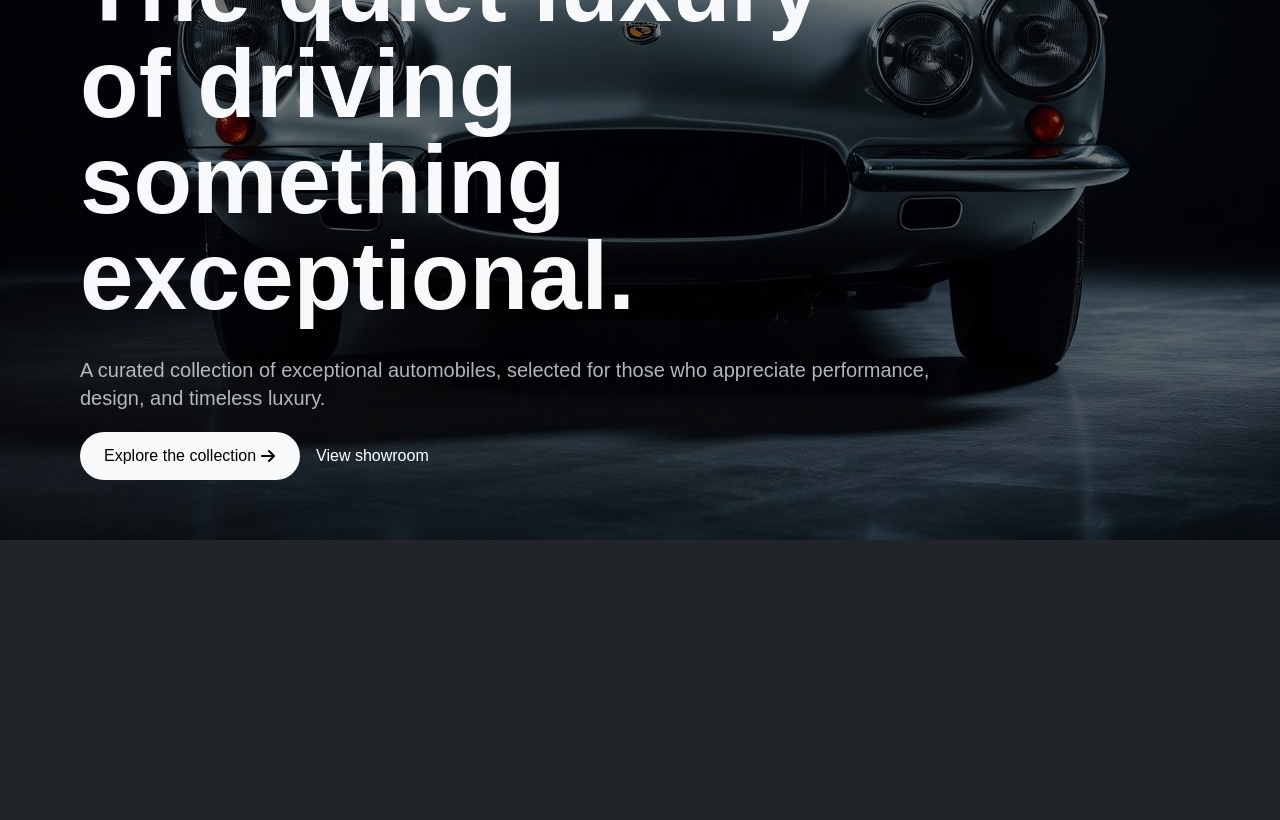
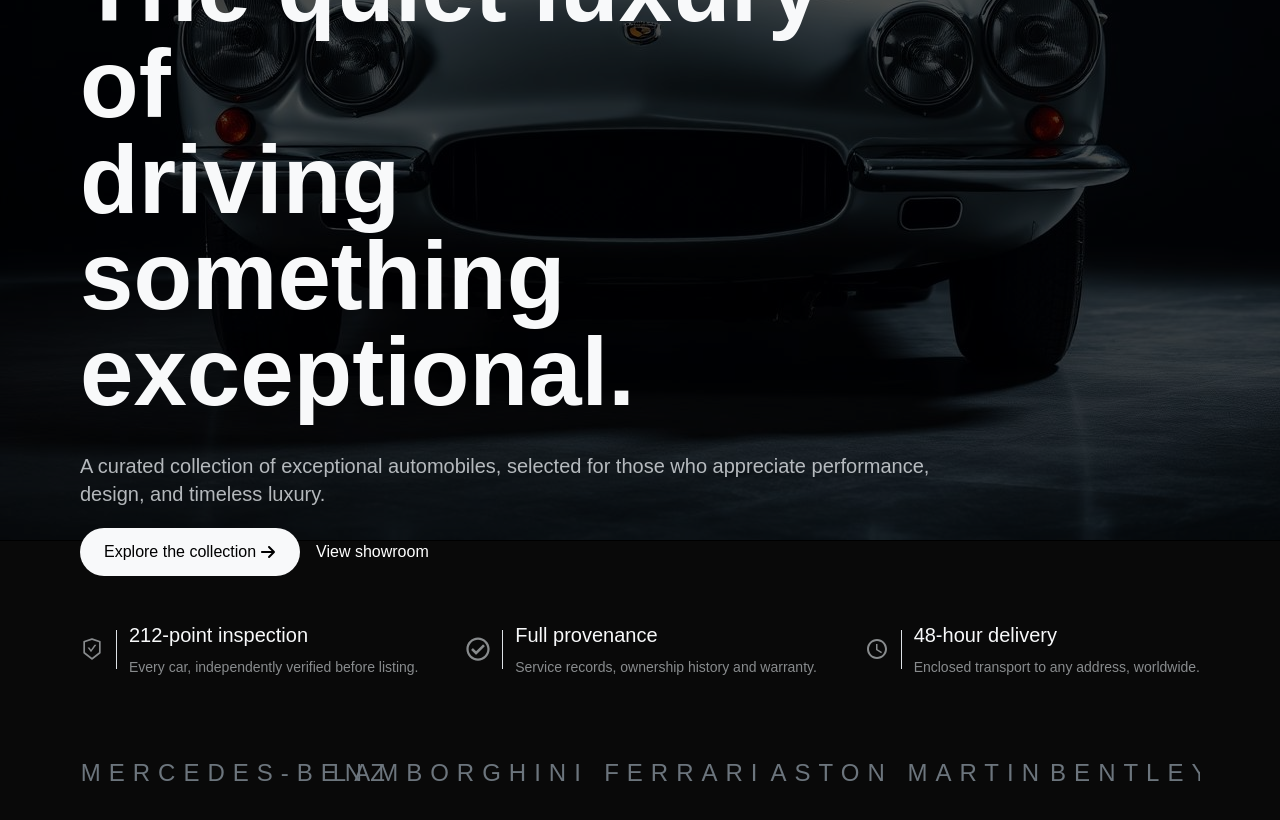
Before and after one commit to adarshrajshah04/car-showroom-client-side, a Next.js app: page / in a window 1280 px wide. Shown: the part 260-1080 px from the top of the page. Before the commit the page ends 807 px from the top, so only its background shows below. Built offline with nearby package versions, Linux system fonts and the light colour scheme; a web font is replaced by a local one.

Commit message:
added anout page

```diff
--- /dev/null
+++ b/app/about/page.jsx
@@ -0,0 +1,63 @@
+import React from "react";
+
+
+const principles = [
+  {
+    id: 1,
+    title: "Quality first",
+    description:
+      "Every vehicle is carefully selected for its condition, character and quality.",
+  },
+  {
+    id: 2,
+    title: "No compromise",
+    description:
+      "We focus on exceptional automobiles, never on simply filling the showroom.",
+  },
+  {
+    id: 3,
+    title: "Quiet luxury",
+    description:
+      "Refined design, effortless service and an experience built around you.",
+  },
+];
+const page = () => {
+  return (
+    <div>
+        {/* about main page */}
+      <div
+        style={{
+          backgroundImage: `
+      linear-gradient(rgba(255,255,255,0.08) 1px, transparent 1px),
+      linear-gradient(90deg, rgba(255,255,255,0.08) 1px, transparent 1px)
+    `,
+          backgroundSize: "100px 100px",
+        }}
+        className=" w-full min-h-screen px-20 pt-30 text-white"
+      >
+        <p className=" text-mid-text/80 text-sm  font-light">SINCE {" "} 2024</p>
+
+        <h3 className="text-8xl w-[70%] mt-20 font-bold text-light-text ">We select fewer cars, but make every one exceptional.</h3>
+        <p className=" mt-10 text-mid-text/50  w-[85%] ">
+          At ARS, we believe luxury is found in the details. Our collection is
+          carefully curated for those who value timeless design, remarkable
+          performance, and individuality.
+        </p>
+
+          <div className="w-full py-20 mt-10 flex items-center justify-between gap-10 ">
+        {principles.map((a,idx)=>(
+            <div key={idx} className=" text-white bg-card px-5 py-10 rounded-xl border border-border/30 hover:border-border/80 hover:translate-y-[-10px] ">
+                <h3 className=" text-2xl text-light-text mb-2">{a.title}</h3>
+                <p className="text-mid-text/50 text-sm">{a.description}</p>
+            </div>
+        ))}
+      </div>
+
+      </div>
+
+
+    </div>
+  );
+};
+
+export default page;
--- a/app/globals.css
+++ b/app/globals.css
@@ -1,6 +1,7 @@
 
 
 @import url('https://fonts.googleapis.com/css2?family=Doppio+One&display=swap');
+@import url('https://fonts.googleapis.com/css2?family=Nunito:ital,wght@0,200..1000;1,200..1000&display=swap');
 @import "tailwindcss";
 
 @layer base {
@@ -19,12 +20,15 @@ body{
 
 :root {
   /* Background */
-  --primary: #212529;
+  --primary: #090909;
   --secondary: #343a40;
   --light-text: #f8f9fa;
   --dark-text: #6c757d;
 
   --text-mid: #dee2e6;
+
+  /* cards */
+  --cards:#212529;
 
   /* Borders */
   --border: #ced4da;
@@ -45,6 +49,7 @@ body{
   --color-mid-text: var( --text-mid);
 
   --color-border: var(--border);
+  --color-card: var(--cards);
 
   --color-gray-light: var(--color-gray-light);
 
--- a/app/page.js
+++ b/app/page.js
@@ -1,19 +1,43 @@
 import SliderHome from "@/components/home/SliderHome";
 import React from "react";
 import { FaArrowRight } from "react-icons/fa6";
+import { AiOutlineSafetyCertificate } from "react-icons/ai";
+import { FaRegCheckCircle } from "react-icons/fa";
+import { MdOutlineWatchLater } from "react-icons/md";
+import AutoScroll from "@/components/home/AutoScroll";
 
+import TitleText from "@/components/home/TitleText";
+
+const features = [
+  {
+    Icon: <AiOutlineSafetyCertificate />,
+    title: "212-point inspection",
+    description: "Every car, independently verified before listing.",
+  },
+  {
+    Icon: <FaRegCheckCircle />,
+    title: "Full provenance",
+    description: "Service records, ownership history and warranty.",
+  },
+  {
+    Icon: <MdOutlineWatchLater />,
+    title: "48-hour delivery",
+    description: "Enclosed transport to any address, worldwide.",
+  },
+];
 const page = () => {
+
   return (
     <div>
+      {/* home page 1 */}
       <div className="w-full relative h-screen ">
         <SliderHome />
-        <div className="w-full h-full absolute top-0 left-0  px-20 pt-25 bg-black/50 ">
+        <div className="w-full h-full absolute top-0 left-0  px-20 pt-25 bg-black/70 ">
           <p className="text-sm text-mid-text/80 ">
             PREMIUM AUTOMOTIVE · PRIVATE SHOWROOM
           </p>
-          <h3 className="text-light-text mt-20 text-8xl w-[70%] font-bold">
-            The quiet luxury of driving something exceptional.
-          </h3>
+          {/* text only */}
+          <TitleText/>
           <p className="text-mid-text/80 mt-8 text-xl w-[80%]">
             A curated collection of exceptional automobiles, selected for those
             who appreciate performance, design, and timeless luxury.
@@ -21,14 +45,30 @@ const page = () => {
           <div className=" flex gap-4 mt-5">
             <button className="flex items-center bg-light-text font-medium px-6 py-3  rounded-full">
               Explore the collection
-              <p className="ml-1"><FaArrowRight /></p>
+              <p className="ml-1">
+                <FaArrowRight />
+              </p>
             </button>
-            <button className=" text-white ">
-             View showroom
-            </button>
+            <button className=" text-white ">View showroom</button>
           </div>
         </div>
+
       </div>
+      {/* features */}
+      <hr className="bg-dark-text" />
+      <div className="flex justify-between px-20 py-20">
+        {features.map(({ Icon, title, description, idx }) => (
+          <div key={idx} className=" flex items-center gap-1">
+            <p className=" text-mid-text/60 text-2xl">{Icon}</p>
+            <hr className="bg-mid-text h-[70%] w-px mx-2" />
+            <div>
+              <h3 className="text-xl text-light-text mb-2">{title}</h3>
+              <p className="text-sm font-light text-mid-text/60">{description}</p>
+            </div>
+          </div>
+        ))}
+      </div>
+      <AutoScroll/>
     </div>
   );
 };
--- a/components/TopHeader.jsx
+++ b/components/TopHeader.jsx
@@ -41,16 +41,16 @@ const img=useRef(null)
     tl.from(img.current,{
       x:-100,
       duration:0.5,
-      delay:1.5,
+      delay:1,
       opacity:0,
     })
 
     // navItems
     tl.from('#nnavDiv a',{
       y:-50,
-      duration:1,
+      duration:0.5,
       opacity:0,
-      stagger:0.3,
+      stagger:0.2,
 
     })
     tl.from('#nlogin',{
@@ -76,7 +76,7 @@ const img=useRef(null)
       {/* navItems */}
       <div id="nnavDiv" className=" flex gap-10 text-[16px] " >
         {navItems.map((nav,idx)=>(
-          <Link  href={'#'} key={idx}
+          <Link  href={nav.path} key={idx}
            className="inline-block ">{nav.name}</Link>
         ))}
       </div>
--- /dev/null
+++ b/components/home/AutoScroll.jsx
@@ -0,0 +1,59 @@
+"use client";
+import React from "react";
+import Slider from "react-slick";
+import "slick-carousel/slick/slick.css";
+import "slick-carousel/slick/slick-theme.css";
+
+const brands = [
+  { id: 1, name: "AUDI" },
+  { id: 2, name: "PORSCHE" },
+  { id: 3, name: "BMW" },
+  { id: 4, name: "MERCEDES-BENZ" },
+  { id: 5, name: "LAMBORGHINI" },
+  { id: 6, name: "FERRARI" },
+  { id: 7, name: "ASTON MARTIN" },
+  { id: 8, name: "BENTLEY" },
+  { id: 9, name: "ROLLS-ROYCE" },
+  { id: 10, name: "MASERATI" },
+  { id: 11, name: "TESLA" },
+  { id: 12, name: "TOYOTA" },
+];
+
+const AutoScroll = () => {
+  const settings = {
+    arrows: false,
+    infinite: true,
+    slidesToShow: 5,
+    slidesToScroll: 1,
+    autoplay: true,
+    speed: 3000,
+    autoplaySpeed: 0,
+    cssEase: "linear",
+    pauseOnHover: false,
+    pauseOnFocus: false,
+
+    swipe: false,
+    draggable: false,
+    touchMove: false,
+  };
+
+  return (
+    <div className="w-full overflow-hidden px-20">
+      <Slider {...settings}>
+        {brands.map((brand, idx) => (
+
+          <div key={idx} className="  h-20  px-8">
+
+            <div className="flex items-center justify-center ">
+
+                <h3 className="text-2xl text-dark-text tracking-[8px] whitespace-nowrap">{brand.name}</h3>
+            </div>
+
+          </div>
+        ))}
+      </Slider>
+    </div>
+  );
+};
+
+export default AutoScroll;
--- /dev/null
+++ b/components/home/TitleText.jsx
@@ -0,0 +1,26 @@
+'use client'
+import { useGSAP } from '@gsap/react'
+import gsap from 'gsap'
+import React from 'react'
+
+const TitleText = () => {
+    useGSAP(()=>{
+        gsap.from('#hstext span',{
+            y:-200,
+            opacity:0,
+
+            delay:1,
+            duration:2,
+            stagger:-0.3,
+            ease: "power4.out",
+
+        })
+    })
+  return (
+      <h3 id='hstext' className="text-light-text mt-20 text-8xl w-[70%] font-bold ">
+            <span className='inline-block'>The quiet luxury of</span> <span className='inline-block'>driving something</span> <span className='inline-block'>exceptional.</span>
+          </h3>
+  )
+}
+
+export default TitleText
```
Also changed, not shown: public/assets/images/logo.png.
